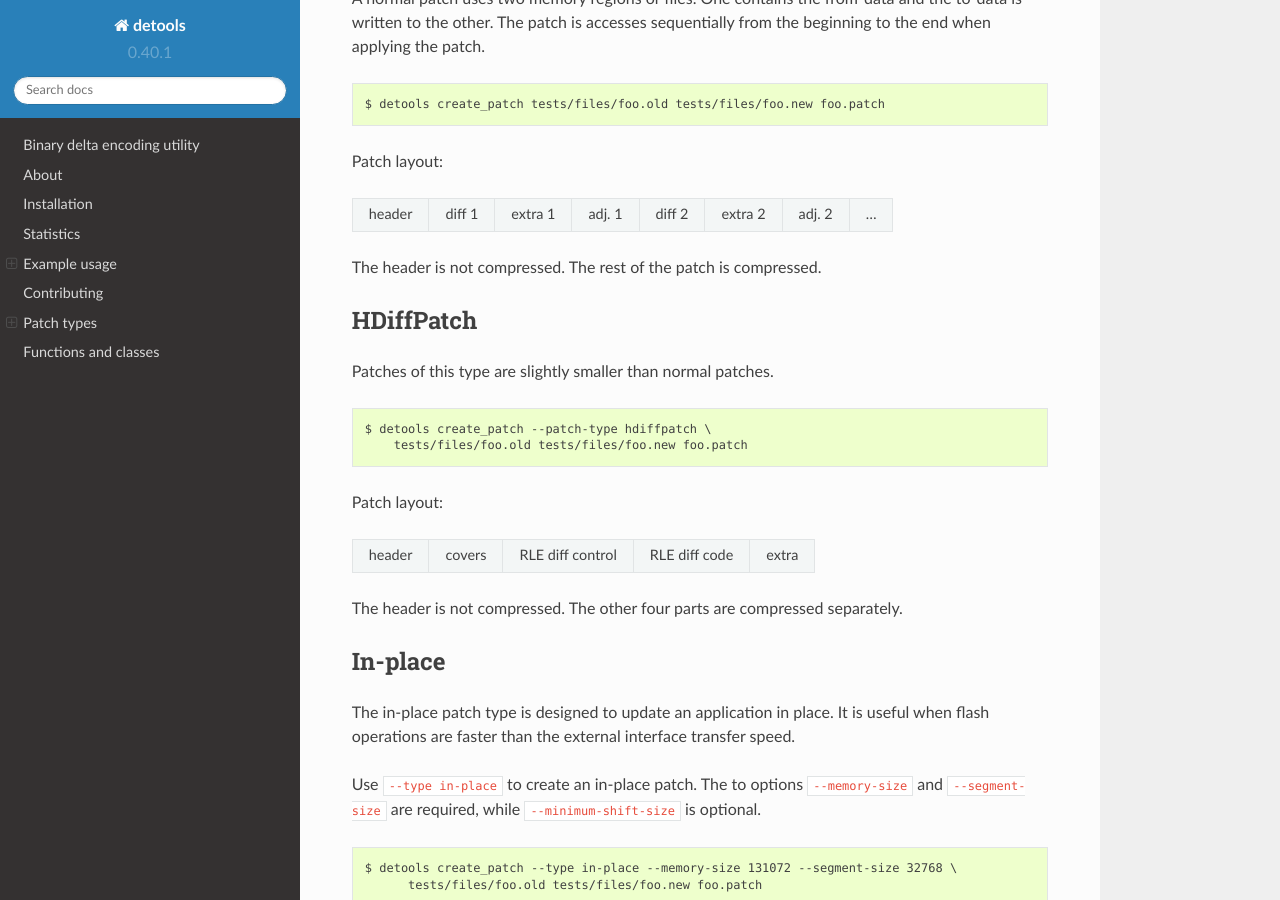
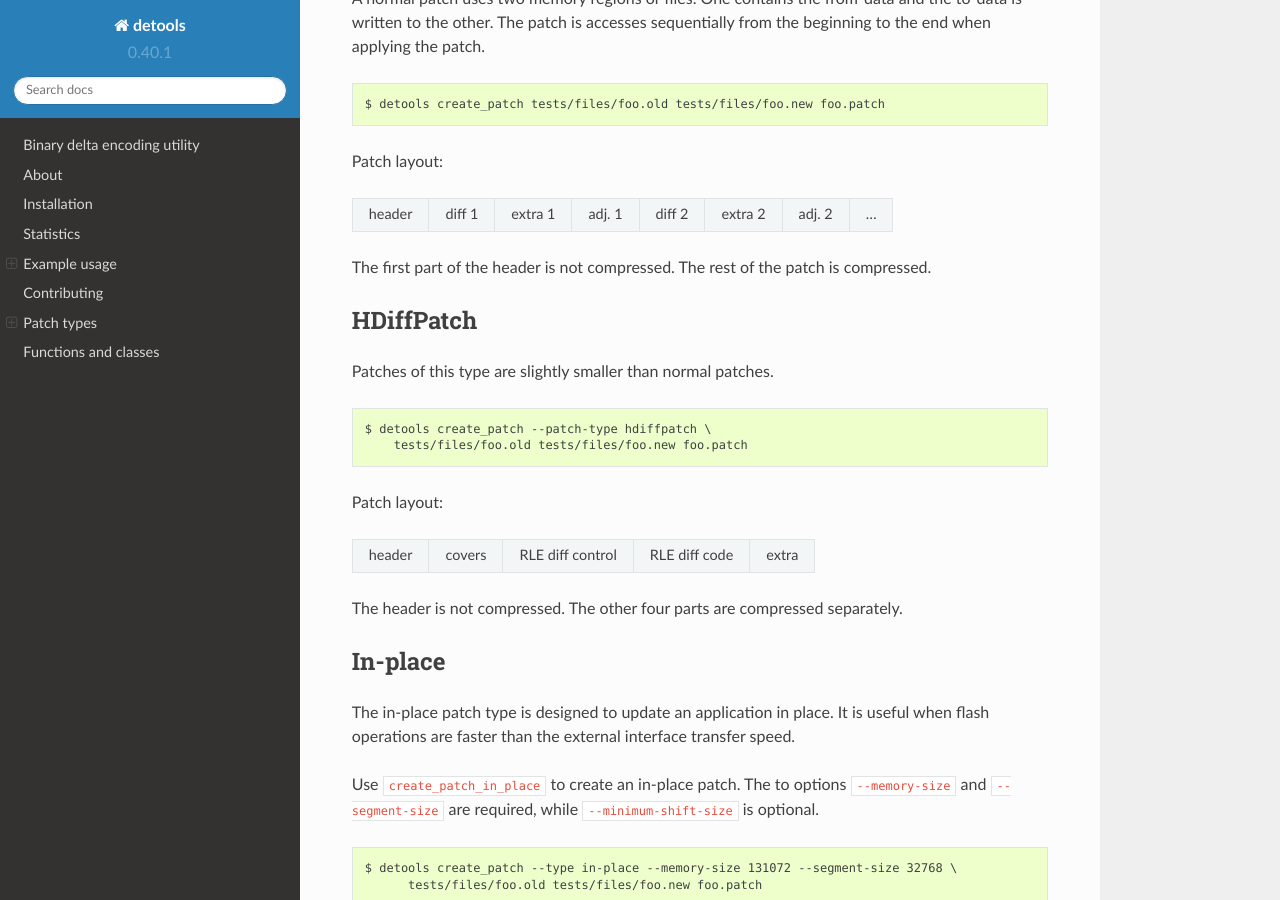
Before and after one commit to eerimoq/detools, a Sphinx documentation site: the page built from docs/index.rst, in a window 1280 px wide and 900 px high, scrolled down 4745 px. Built offline with Sphinx 7.4.7 and the Read the Docs theme 2.0.0, drawn with Linux system fonts in a browser that asks for light colours.

Commit message:
Documentation.

```diff
--- a/docs/index.rst
+++ b/docs/index.rst
@@ -32,7 +32,8 @@ Patch layout:
 | header | diff 1 | extra 1 | adj. 1 | diff 2 | extra 2 | adj. 2 | ... |
 +--------+--------+---------+--------+--------+---------+--------+-----+
 
-The header is not compressed. The rest of the patch is compressed.
+The first part of the header is not compressed. The rest of the patch
+is compressed.
 
 HDiffPatch
 ----------
@@ -60,8 +61,8 @@ The in-place patch type is designed to update an application in
 place. It is useful when flash operations are faster than the external
 interface transfer speed.
 
-Use ``--type in-place`` to create an in-place patch. The to options
-``--memory-size`` and ``--segment-size`` are required, while
+Use ``create_patch_in_place`` to create an in-place patch. The to
+options ``--memory-size`` and ``--segment-size`` are required, while
 ``--minimum-shift-size`` is optional.
 
 .. code-block:: text
```
